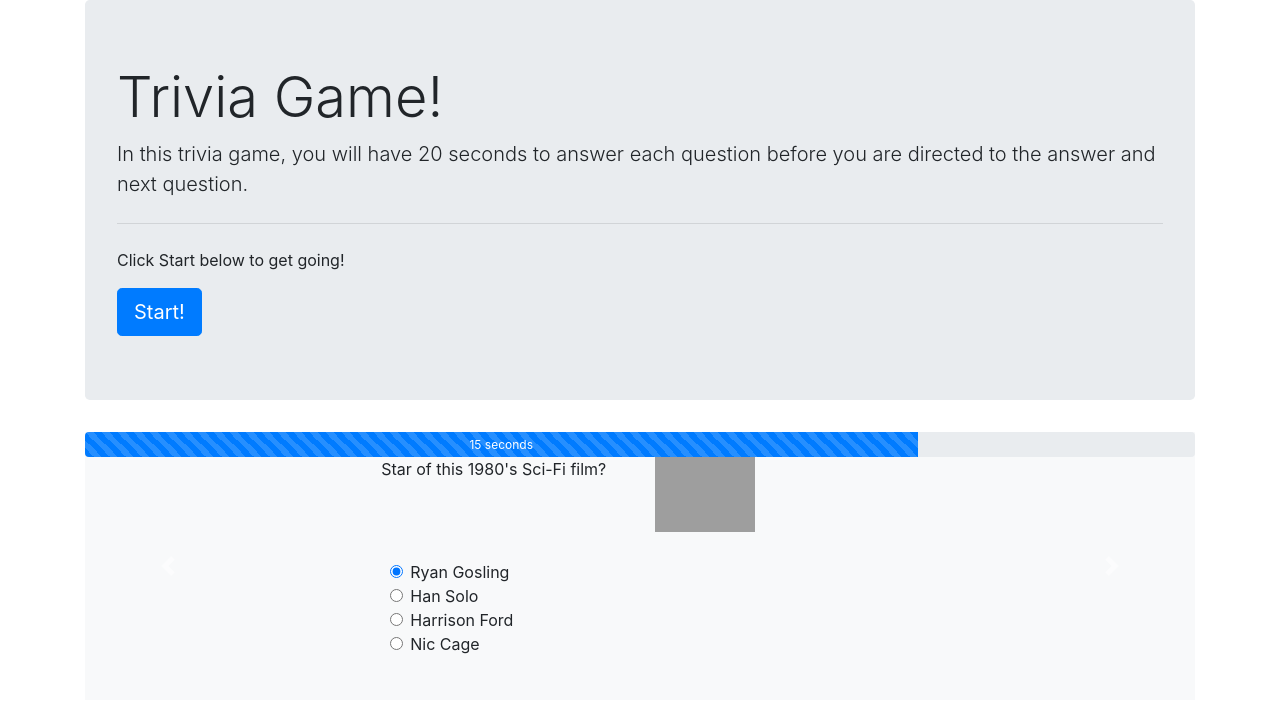
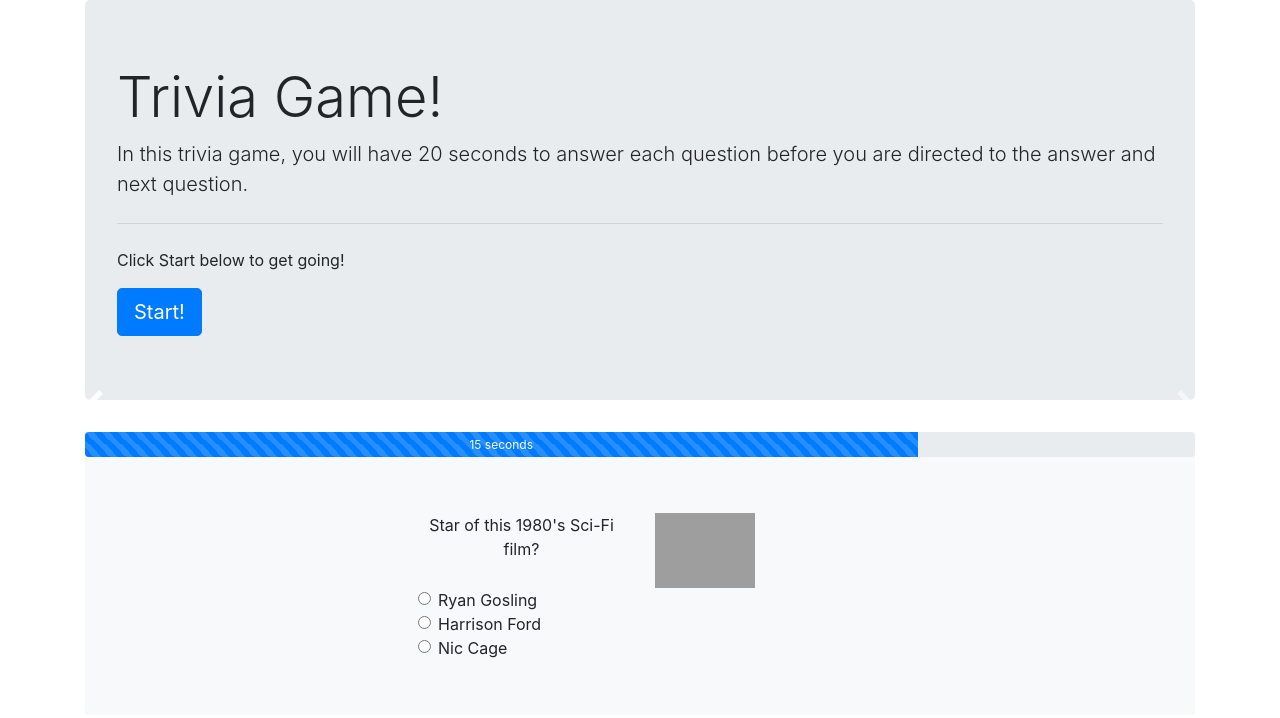
Before and after one commit to RJFreeman77/TriviaGame, a plain HTML site: page index.html in a window 1280 px wide. Drawn offline with nearby package versions, Linux system fonts and the light colour scheme; grey boxes are pictures that could not be loaded.

Commit message:
fixed radio button issue.

```diff
--- a/assets/css/style.css
+++ b/assets/css/style.css
@@ -10,6 +10,7 @@ img {
 .form-wrapper {
     width: 50%;
     margin: 0 auto;
+    padding: 5%;
 }
 #timer-bar {
     display: contents;
--- a/index.html
+++ b/index.html
@@ -47,32 +47,21 @@
                         <section class="row">
                             <div class="col">
                                 <form>
-                                    <div class="form-group">
                                     <div class="form-check">
-                                            <input class="form-check-input" type="radio" name="question1" id="exampleRadios1"
-                                                value="option1" checked>
-                                            <label class="form-check-label" for="exampleRadios1">
+                                        <input class="form-check-input" type="radio" name="firstquestion" id="firstquestion1" value="option1" >
+                                        <label class="form-check-label" for="firstquestion1">
                                           Ryan Gosling
                                         </label>
                                       </div>
                                       <div class="form-check">
-                                            <input class="form-check-input" type="radio" name="question2" id="exampleRadios2"
-                                                value="option2">
-                                            <label class="form-check-label" for="exampleRadios2">
-                                                Han Solo
-                                            </label>
-                                        </div>
-                                        <div class="form-check">
-                                            <input class="form-check-input" type="radio" name="question3" id="exampleRadios3"
-                                                value="option3">
-                                            <label class="form-check-label" for="exampleRadios3">
+                                        <input class="form-check-input" type="radio" name="firstquestion" id="firstquestion2" value="option2">
+                                        <label class="form-check-label" for="firstquestion2">
                                           Harrison Ford
                                         </label>
                                       </div>
                                       <div class="form-check">
-                                            <input class="form-check-input" type="radio" name="question4" id="exampleRadios4"
-                                                value="option4">
-                                            <label class="form-check-label" for="exampleRadios4">
+                                        <input class="form-check-input" type="radio" name="firstquestion" id="firstquestion3" value="option3" >
+                                        <label class="form-check-label" for="firstquestion3">
                                           Nic Cage
                                         </label>
                                       </div>
```
Lines whose indentation alone changed are shown as unchanged.
